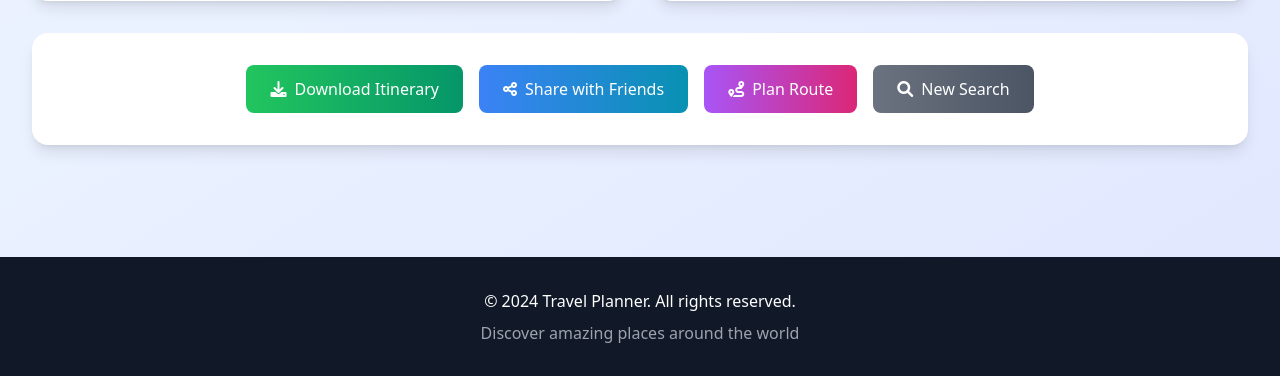
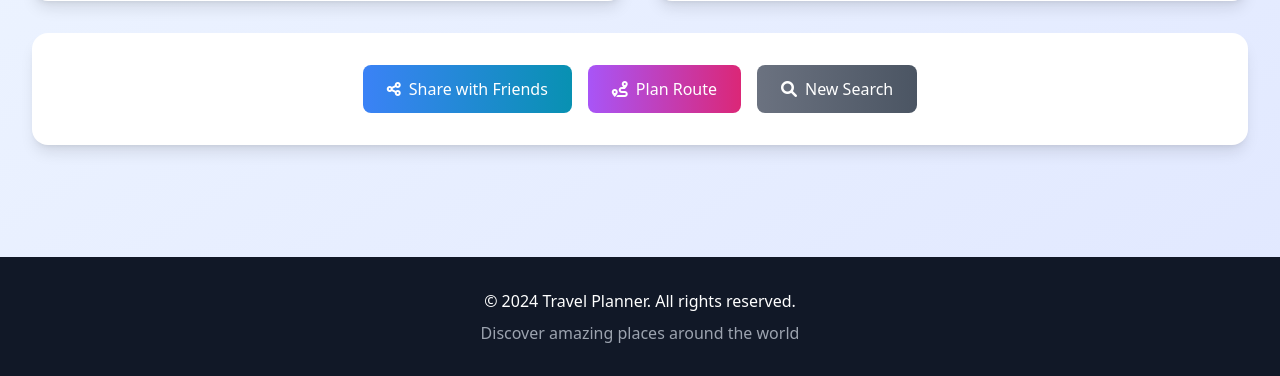
Before and after one commit to Make-Skilled/Travel-planner, a Flask app: template templates/results.html in a window 1280 px wide. Shown: the part 387-763 px from the top of the page. Run offline with Flask 3, Linux system fonts and the light colour scheme; the template is opened without the code that fills it, so the values that code supplies are empty; some libraries are stand-ins or nearby versions.

Commit message:
update files

```diff
--- a/templates/results.html
+++ b/templates/results.html
@@ -66,10 +66,7 @@
 
                     <div class="flex items-center justify-between">
                         <div class="flex space-x-2">
-                            <button onclick="addToFavorites('{{ place.name }}')"
-                                    class="bg-red-50 text-red-600 px-4 py-2 rounded-lg hover:bg-red-100 transition duration-200">
-                                <i class="fas fa-heart mr-1"></i>Save
-                            </button>
+
                             <button onclick="getDirections('{{ place.name }}')"
                                     class="bg-blue-50 text-blue-600 px-4 py-2 rounded-lg hover:bg-blue-100 transition duration-200">
                                 <i class="fas fa-directions mr-1"></i>Directions
@@ -112,10 +109,7 @@
 
                     <div class="flex items-center justify-between">
                         <div class="flex space-x-2">
-                            <button onclick="addToFavorites('{{ hotel.name }}')"
-                                    class="bg-red-50 text-red-600 px-4 py-2 rounded-lg hover:bg-red-100 transition duration-200">
-                                <i class="fas fa-heart mr-1"></i>Save
-                            </button>
+
                             <button onclick="viewHotel('{{ hotel.name }}')"
                                     class="bg-blue-50 text-blue-600 px-4 py-2 rounded-lg hover:bg-blue-100 transition duration-200">
                                 <i class="fas fa-external-link-alt mr-1"></i>View Details
@@ -135,10 +129,7 @@
     <!-- Action Buttons -->
     <div class="mt-8 bg-white rounded-2xl shadow-lg p-8">
         <div class="flex flex-wrap gap-4 justify-center">
-            <button onclick="downloadItinerary()"
-                    class="bg-gradient-to-r from-green-500 to-emerald-600 text-white px-6 py-3 rounded-lg hover:shadow-lg transform hover:scale-105 transition duration-300">
-                <i class="fas fa-download mr-2"></i>Download Itinerary
-            </button>
+
             <button onclick="shareResults()"
                     class="bg-gradient-to-r from-blue-500 to-cyan-600 text-white px-6 py-3 rounded-lg hover:shadow-lg transform hover:scale-105 transition duration-300">
                 <i class="fas fa-share-alt mr-2"></i>Share with Friends
```
